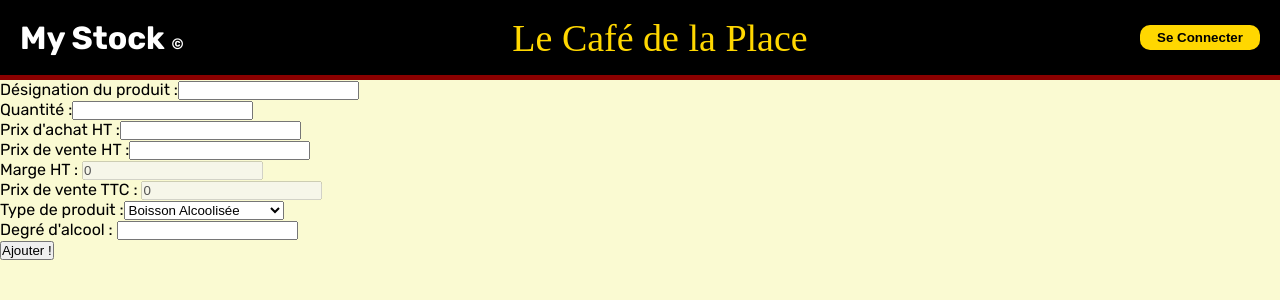
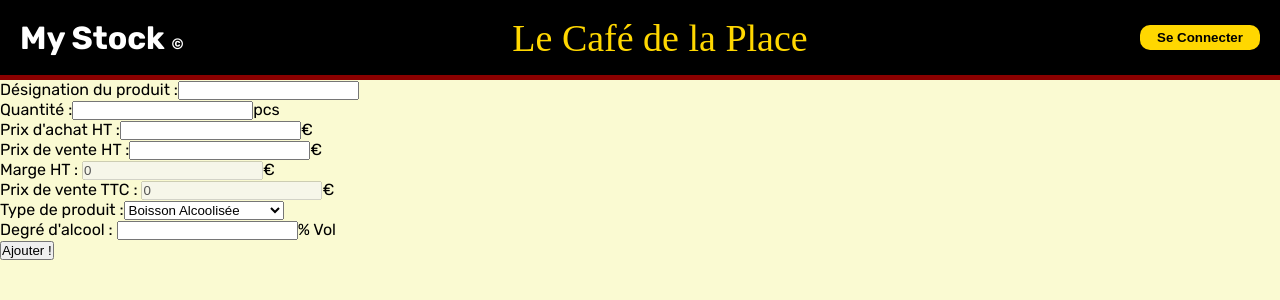
Before and after one commit to JeremyQuievreux/TP-MyStock, a React (Create React App) app: page /additem in a window 1280 px wide. Shown: the top 300 px of the page. Built offline with nearby package versions, Linux system fonts and the light colour scheme; a web font is replaced by a local one.

Commit message:
Update Formulaire.js

```diff
--- a/src/Formulaire/Formulaire.js
+++ b/src/Formulaire/Formulaire.js
@@ -44,7 +44,7 @@ function Formulaire({ productsList, setProductsList }) {
       return (
         <div className="input-element" id="tohide">
           <label htmlFor="degree">Degré d'alcool : </label>
-          <input type="number" name="degree" id="degree" onInput={(e) => handleDegree(e)} />
+          <span><input type="number" name="degree" id="degree" onInput={(e) => handleDegree(e)} />% Vol</span>
         </div>
       )
     }
@@ -88,23 +88,23 @@ function Formulaire({ productsList, setProductsList }) {
         </div>
         <div className="input-element">
           <label htmlFor="quantity">Quantité :</label>
-          <input type="number" name="quantity" id="quantity" onInput={(e) => handleQuantity(e)}/>
+          <span><input type="number" name="quantity" id="quantity" onInput={(e) => handleQuantity(e)}/>pcs</span>
         </div>
         <div className="input-element">
           <label htmlFor="buy-price">Prix d'achat HT :</label>
-          <input type="number" name="buy-price" id="buy-price" step="0.1" onInput={(e) => handleBuyPrice(e)}/>
+          <span><input type="number" name="buy-price" id="buy-price" step="0.1" onInput={(e) => handleBuyPrice(e)}/>€</span>
         </div>
         <div className="input-element">
           <label htmlFor="sell-price">Prix de vente HT :</label>
-          <input type="number" name="sell-price" id="sell-price" step="0.1" onInput={(e) => handleSellPrice(e)} />
+          <span><input type="number" name="sell-price" id="sell-price" step="0.1" onInput={(e) => handleSellPrice(e)} />€</span>
         </div>
         <div className="input-element">
           <label htmlFor="merge-ht">Marge HT : </label>
-          <input value={mergeHT} type="number" name="merge-ht" id="merge-ht" disabled />
+          <span><input value={mergeHT} type="number" name="merge-ht" id="merge-ht" disabled />€</span>
         </div>
         <div className="input-element">
           <label htmlFor="price-ttc">Prix de vente TTC : </label>
-          <input value={priceTTC} type="number" name="price-ttc" id="price-ttc" disabled />
+          <span><input value={priceTTC} type="number" name="price-ttc" id="price-ttc" disabled />€</span>
         </div>
         <div className="input-element">
           <label htmlFor="type">Type de produit :</label>
```
